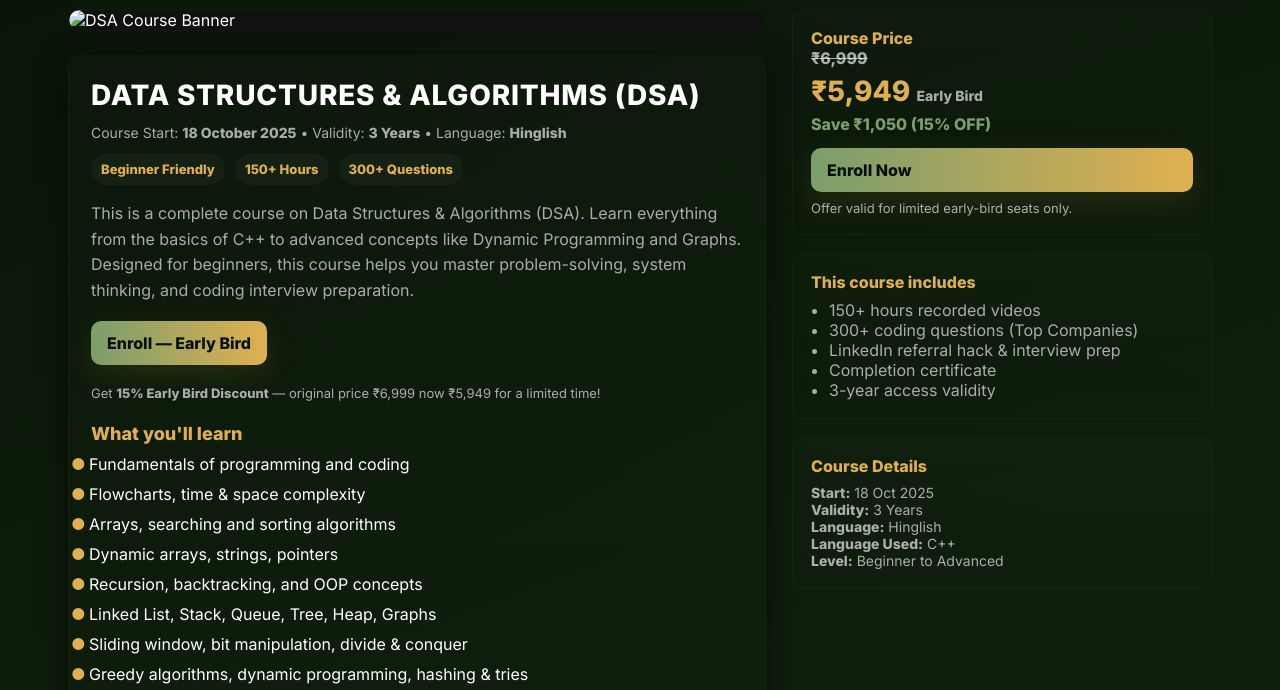
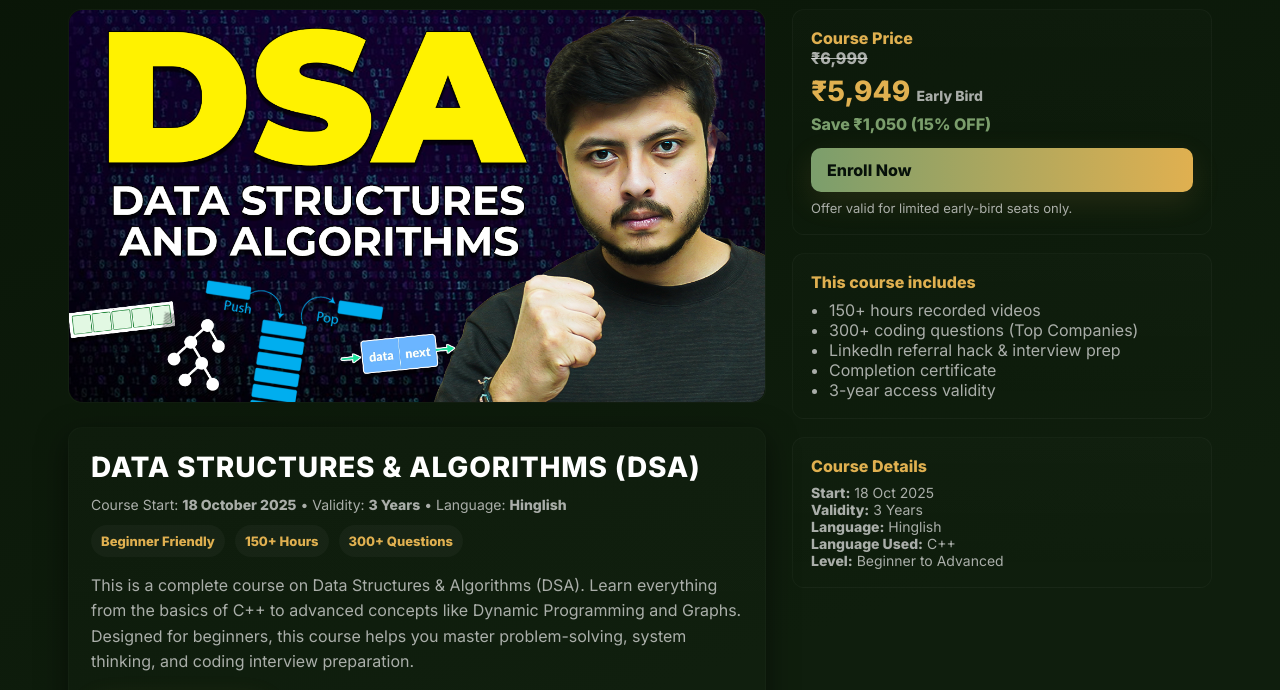
Before and after one commit to CodeWithSahilShaikh/STRIKE---Website, a plain HTML site: page dsa.html in a window 1280 px wide. Shown: the part 83-773 px from the top of the page. Drawn offline with Linux system fonts and the light colour scheme; the site is published under a folder, as on GitHub Pages, so addresses that start at the root find nothing.

Commit message:
Update dsa.html

```diff
--- a/dsa.html
+++ b/dsa.html
@@ -41,7 +41,7 @@
     <div class="course-shell">
       <div>
         <div class="banner">
-          <img src="/images/dsa.png" alt="DSA Course Banner" />
+          <img src="images/dsa.png" alt="DSA Course Banner" />
         </div>
 
         <div class="main-card" id="curriculum">
```
